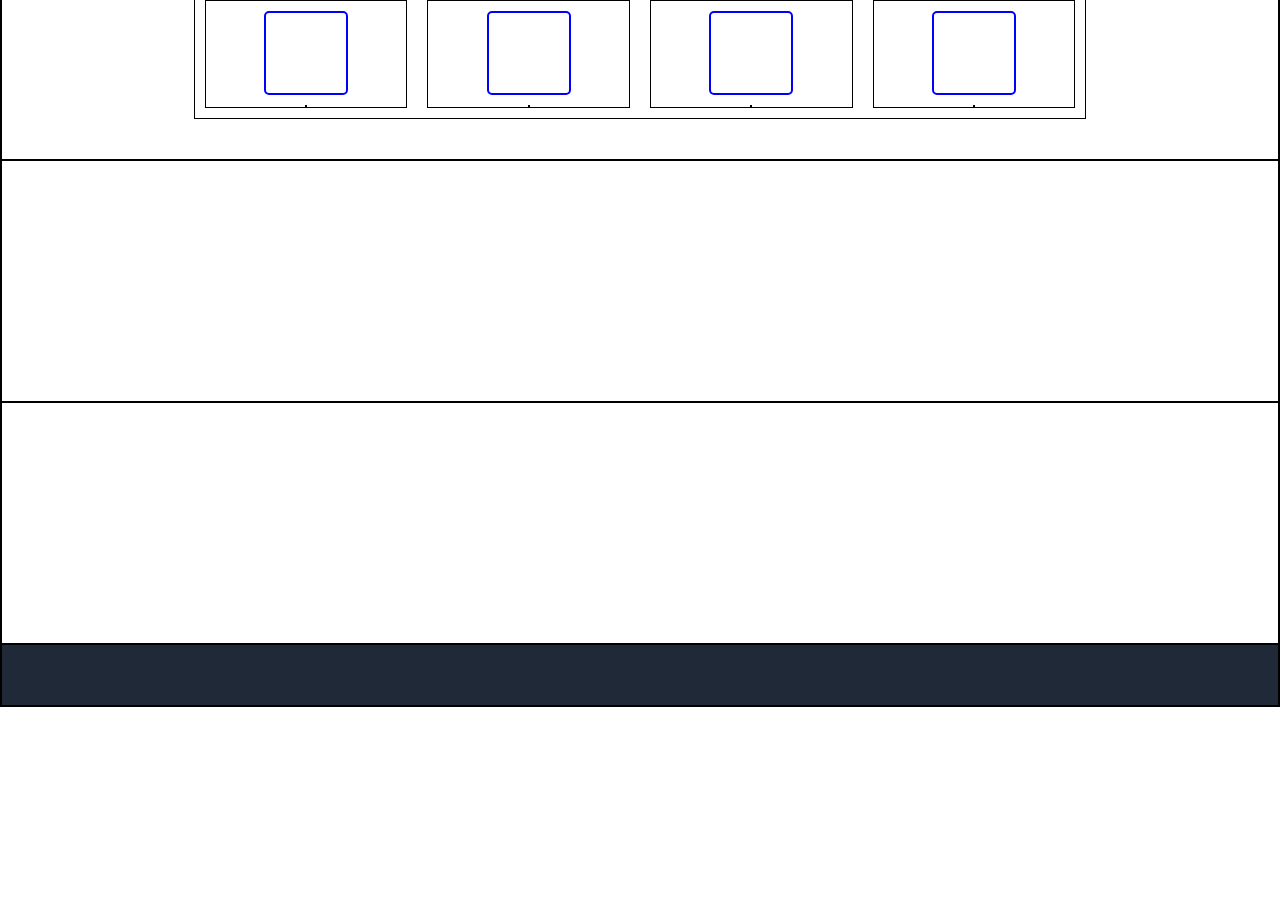
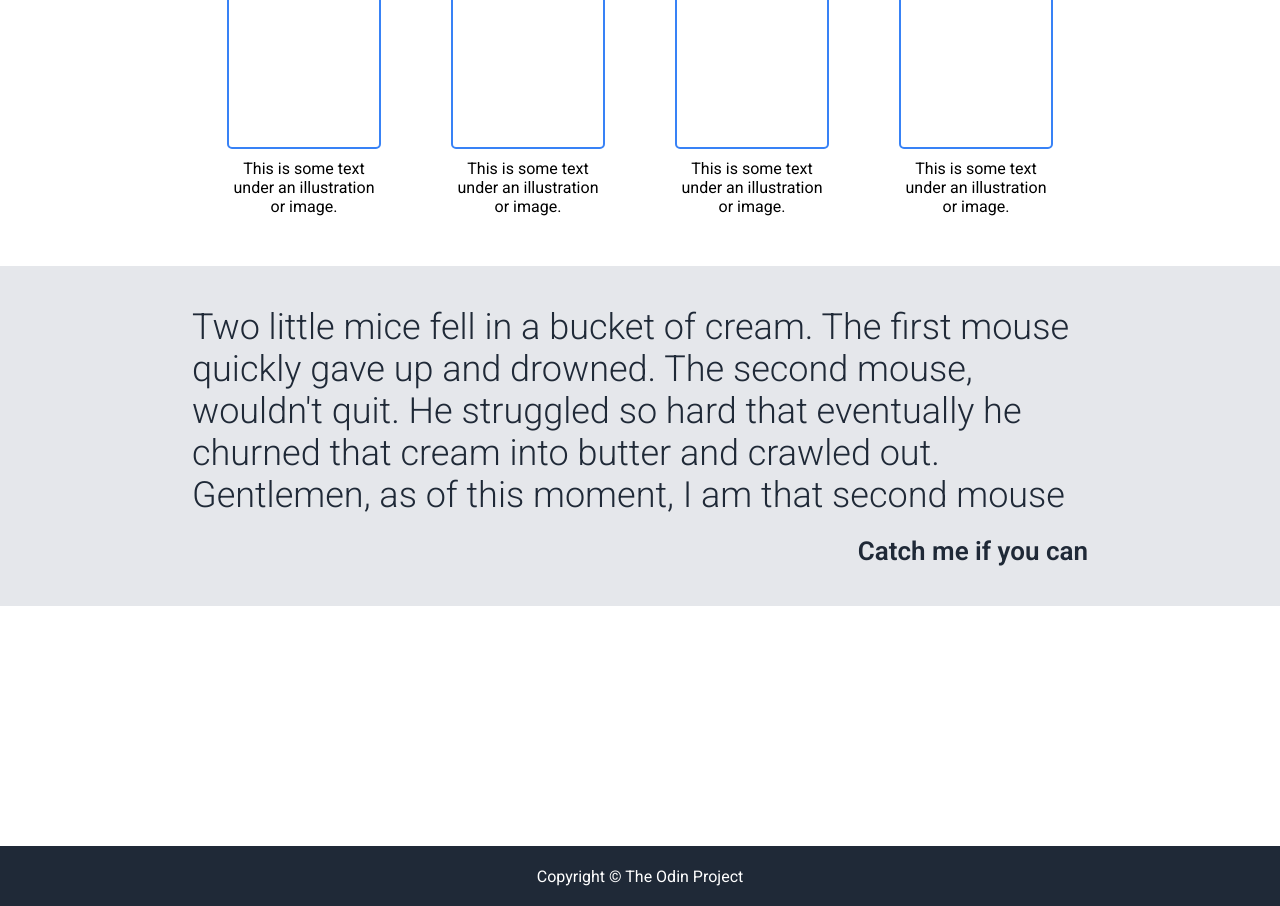
Before and after one commit to pedrodinism/landing_page, a plain HTML site: page index.html in a window 1280 px wide. Shown: the part 490-1396 px from the top of the page. Before the commit the page ends 1197 px from the top, so only its background shows below. Drawn offline with Linux system fonts and the light colour scheme.

Commit message:
Finished section 2 and the footer

```diff
--- a/index.html
+++ b/index.html
@@ -35,49 +35,46 @@
             <div class="content-header text-dark-header">
                 Some random information.
             </div>
-            <div class="galery">
+            <div class="gallery">
                 <div class="gallery-item">
-                    <div class="square-blue">
-
-                    </div>
+                    <div class="square-blue"></div>
                     <div class="legend">
-
+                        This is some text under an illustration or image.
                     </div>
                 </div>
                 <div class="gallery-item">
-                    <div class="square-blue">
-
-                    </div>
+                    <div class="square-blue"></div>
                     <div class="legend">
-
+                        This is some text under an illustration or image.
                     </div>
                 </div>
                 <div class="gallery-item">
-                    <div class="square-blue">
-
-                    </div>
+                    <div class="square-blue"></div>
                     <div class="legend">
-
+                        This is some text under an illustration or image.
                     </div>
                 </div>
                 <div class="gallery-item">
-                    <div class="square-blue">
-
-                    </div>
+                    <div class="square-blue"></div>
                     <div class="legend">
-
+                        This is some text under an illustration or image.
                     </div>
                 </div>
+            </div>
+        </div>
+        <div class="content vertical bg-gray">
+            <div class="quote">
+                Two little mice fell in a bucket of cream. The first mouse quickly gave up and drowned. The second mouse, wouldn't quit. He struggled so hard that eventually he churned that cream into butter and crawled out. Gentlemen, as of this moment, I am that second mouse
+            </div>
+            <div class="quote-author">
+                Catch me if you can
             </div>
         </div>
         <div class="content">
 
         </div>
-        <div class="content">
-
-        </div>
         <div class="footer bg-dark">
-
+            Copyright © The Odin Project
         </div>
     </div>
 </body>
--- a/styles.css
+++ b/styles.css
@@ -3,10 +3,6 @@ body {
     margin: 0;
     padding: 0;
     font-family: 'Roboto';
-}
-
-div {
-    border: 1px solid black;
 }
 
 /* Layout */
@@ -74,7 +70,7 @@ div {
     justify-content: center;
 }
 
-.galery {
+.gallery {
     flex: 1;
     display: flex;
 }
@@ -89,17 +85,48 @@ div {
 }
 
 .square-blue {
-    border: 2px solid blue;
+    border: 2px solid #3882f6;
     border-radius: 5px;
     margin: 10px;
-    height: 80px;
-    width: 80px;
+    height: 150px;
+    width: 150px;
+}
+
+.legend {
+    color: black;
+    width: 150px;
+    text-align: center;
+}
+
+.quote {
+    display: flex;
+    align-items: center;
+    justify-content: center;
+    font-size: 36px;
+    font-weight: 300;
+}
+
+.quote-author {
+    padding-top: 20px;
+    text-align: right;
+    font-size: 26px;
+    font-weight: 600;
+}
+
+.footer {
+    justify-content: center;
+    color: white;
 }
 
 /* Reusable classes */
 
 .bg-dark {
     background-color: #1F2937;
+}
+
+.bg-gray {
+    color: #1f2937;
+    background-color: #e5e7eb;
 }
 
 .main-text {
```
